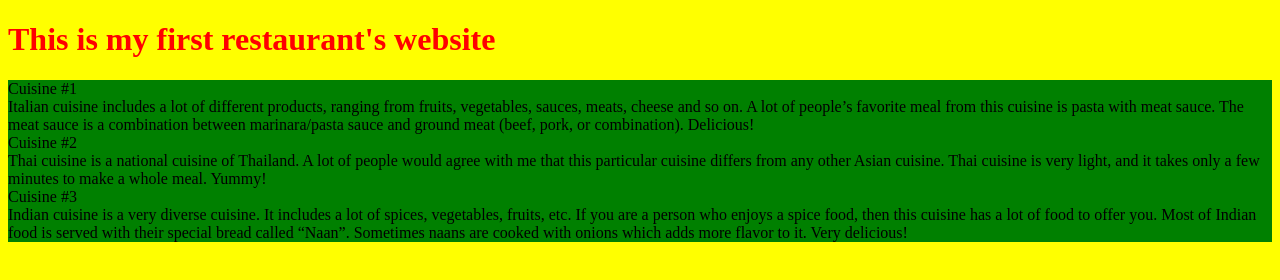
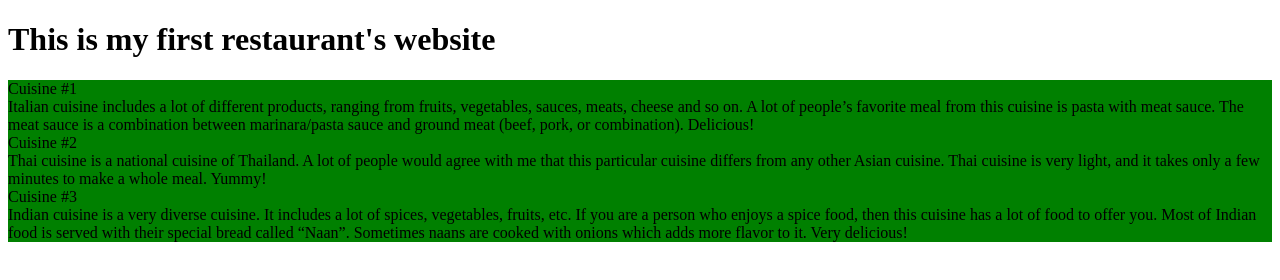
Before and after one commit to mirkhanovaa/Restaurant, a plain HTML site: page index.html in a window 1280 px wide. Drawn offline with Linux system fonts and the light colour scheme.

Commit message:
deleted old values

```diff
--- a/css/style.css
+++ b/css/style.css
@@ -1,6 +1,3 @@
-h1 {color: red;}
-body { background-color: yellow;}
-
 @media only screen and (max-width: 767px) {
   .box{
     background-color: red;
```
